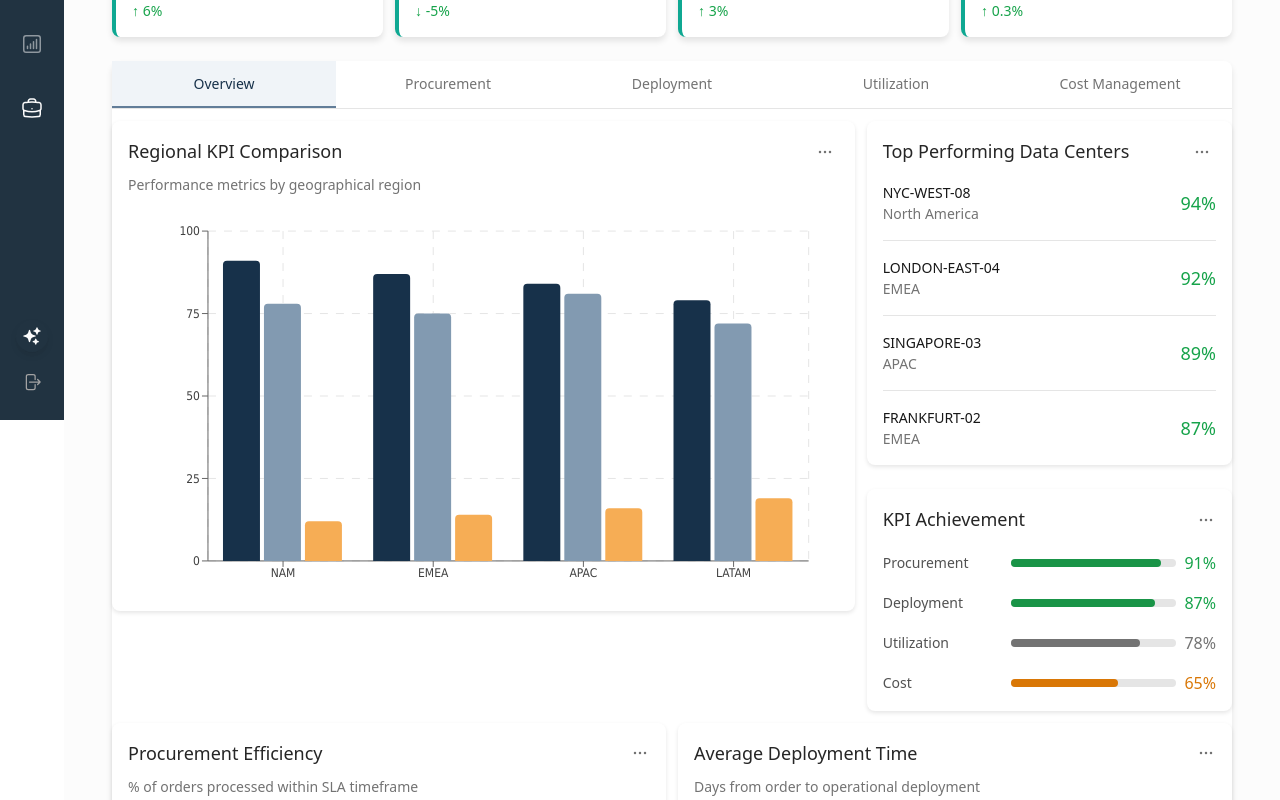
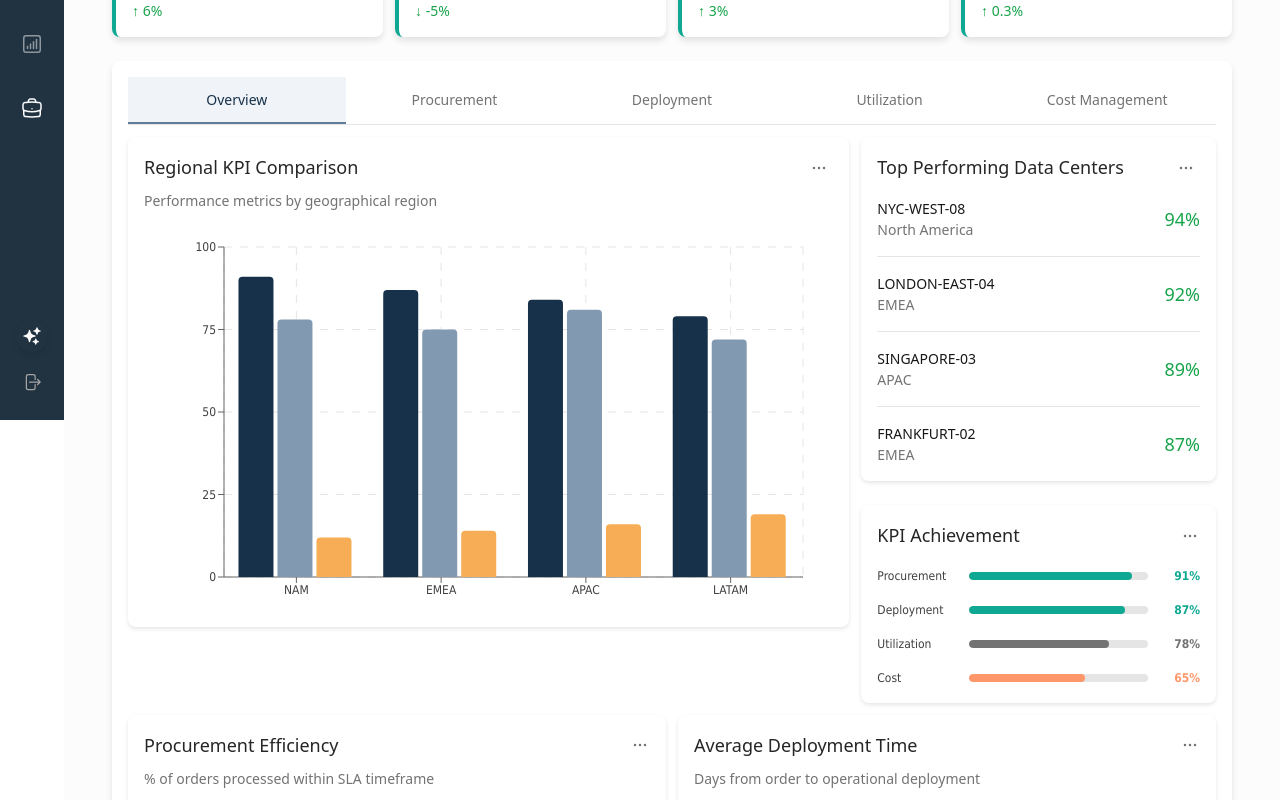
Before and after one commit to m-downing/flow_demo, a Next.js app: page /kpi in a window 1280 px wide. Shown: the part 380-1180 px from the top of the page. Built offline with nearby package versions, Linux system fonts and the light colour scheme.

Commit message:
Fixed lots of shit. Build successful.

```diff
--- a/src/app/chart-gallery/ChartGalleryDemo.tsx
+++ b/src/app/chart-gallery/ChartGalleryDemo.tsx
@@ -90,7 +90,7 @@ export const ChartGallery: React.FC = () => {
       </div>
 
       {/* Main Chart Gallery Container */}
-      <div className="bg-white dark:bg-neutral-900 shadow-md rounded-lg p-4">
+      <div className="mt-6">
         <h6 className="text-lg font-medium text-neutral-800 dark:text-neutral-50 mb-4">
           Chart Components
         </h6>
--- a/src/app/kpi/components/KPITabs.tsx
+++ b/src/app/kpi/components/KPITabs.tsx
@@ -2,6 +2,8 @@ import React, { useState, useEffect } from 'react';
 import {
   BarChart, LineChart
 } from '@/design-system/charts';
+import { ProgressTracker } from '@/design-system/charts/ProgressTracker';
+import Card from '@/design-system/layout/Card';
 import {
   procurementEfficiencyData,
   deploymentTimeData,
@@ -94,23 +96,24 @@ export const KPITabs: React.FC = () => {
   };
 
   return (
-    <div className="mb-6 bg-white dark:bg-neutral-900 shadow-md rounded-lg">
+    <Card shadowLevel="md" className="mb-6">
       {renderTabs()}
 
       {/* Overview Tab */}
       <TabPanel value={tabValue} index={0}>
         <div className="grid grid-cols-1 md:grid-cols-12 gap-3">
           <div className="md:col-span-8">
-            <div className="p-4 bg-white dark:bg-neutral-900 shadow-sm rounded-lg">
-              <div className="flex justify-between items-center mb-2">
-                <h6 className="text-lg font-medium text-neutral-800 dark:text-neutral-50">Regional KPI Comparison</h6>
+            <Card
+              title="Regional KPI Comparison"
+              subtitle="Performance metrics by geographical region"
+              headerAction={
                 <button className="text-neutral-500 dark:text-neutral-400 p-1 rounded-full hover:bg-neutral-100 dark:hover:bg-neutral-700">
                   <MoreIcon />
                 </button>
-              </div>
-              <p className="text-sm text-neutral-500 dark:text-neutral-400 mb-4">
-                Performance metrics by geographical region
-              </p>
+              }
+              shadowLevel="sm"
+              headerSpacing="2"
+            >
               <div className="h-96">
                 <BarChart
                   data={regionalKpiData}
@@ -119,17 +122,21 @@ export const KPITabs: React.FC = () => {
                   height={400}
                 />
               </div>
-            </div>
+            </Card>
           </div>
 
           <div className="md:col-span-4">
-            <div className="p-4 mb-6 bg-white dark:bg-neutral-900 shadow-sm rounded-lg">
-              <div className="flex justify-between items-center mb-2">
-                <h6 className="text-lg font-medium text-neutral-800 dark:text-neutral-50">Top Performing Data Centers</h6>
+            <Card
+              title="Top Performing Data Centers"
+              headerAction={
                 <button className="text-neutral-500 dark:text-neutral-400 p-1 rounded-full hover:bg-neutral-100 dark:hover:bg-neutral-700">
                   <MoreIcon />
                 </button>
-              </div>
+              }
+              shadowLevel="sm"
+              className="mb-6"
+              headerSpacing="2"
+            >
               <div className="space-y-4 mt-4">
                 <div className="flex justify-between items-center">
                   <div>
@@ -163,67 +170,71 @@ export const KPITabs: React.FC = () => {
                   <p className="text-lg font-medium text-green-600 dark:text-green-400">87%</p>
                 </div>
               </div>
-            </div>
+            </Card>
 
-            <div className="p-4 bg-white dark:bg-neutral-900 shadow-sm rounded-lg">
-              <div className="flex justify-between items-center mb-2">
-                <h6 className="text-lg font-medium text-neutral-800 dark:text-neutral-50">KPI Achievement</h6>
+            <Card
+              title="KPI Achievement"
+              headerAction={
+                <button className="text-neutral-500 dark:text-neutral-40">
+                  <MoreIcon />
+                </button>
+              }
+              shadowLevel="sm"
+              headerSpacing="2"
+            >
+              <div className="space-y-4 mt-4">
+                <ProgressTracker
+                  value={91}
+                  max={100}
+                  label="Procurement"
+                  status="success"
+                  variant="horizontal"
+                  mode="summary"
+                  height={8}
+                />
+                <ProgressTracker
+                  value={87}
+                  max={100}
+                  label="Deployment"
+                  status="success"
+                  variant="horizontal"
+                  mode="summary"
+                  height={8}
+                />
+                <ProgressTracker
+                  value={78}
+                  max={100}
+                  label="Utilization"
+                  status="neutral"
+                  variant="horizontal"
+                  mode="summary"
+                  height={8}
+                />
+                <ProgressTracker
+                  value={65}
+                  max={100}
+                  label="Cost"
+                  status="warning"
+                  variant="horizontal"
+                  mode="summary"
+                  height={8}
+                />
+              </div>
+            </Card>
+          </div>
+
+          <div className="md:col-span-6">
+            <Card
+              title="Procurement Efficiency"
+              subtitle="% of orders processed within SLA timeframe"
+              headerAction={
                 <button className="text-neutral-500 dark:text-neutral-400">
                   <MoreIcon />
                 </button>
-              </div>
-              <div className="space-y-4 mt-4">
-                <div className="flex items-center">
-                  <div className="w-32">
-                    <p className="text-sm text-neutral-600 dark:text-neutral-300">Procurement</p>
-                  </div>
-                  <div className="flex-grow bg-neutral-200 dark:bg-neutral-600 h-2 rounded-full">
-                    <div className="bg-green-500 dark:bg-green-400 h-2 rounded-full" style={{ width: '91%' }}></div>
-                  </div>
-                  <p className="ml-2 text-green-600 dark:text-green-400">91%</p>
-                </div>
-                <div className="flex items-center">
-                  <div className="w-32">
-                    <p className="text-sm text-neutral-600 dark:text-neutral-300">Deployment</p>
-                  </div>
-                  <div className="flex-grow bg-neutral-200 dark:bg-neutral-600 h-2 rounded-full">
-                    <div className="bg-green-500 dark:bg-green-400 h-2 rounded-full" style={{ width: '87%' }}></div>
-                  </div>
-                  <p className="ml-2 text-green-600 dark:text-green-400">87%</p>
-                </div>
-                <div className="flex items-center">
-                  <div className="w-32">
-                    <p className="text-sm text-neutral-600 dark:text-neutral-300">Utilization</p>
-                  </div>
-                  <div className="flex-grow bg-neutral-200 dark:bg-neutral-600 h-2 rounded-full">
-                    <div className="bg-neutral-500 dark:bg-neutral-400 h-2 rounded-full" style={{ width: '78%' }}></div>
-                  </div>
-                  <p className="ml-2 text-neutral-500 dark:text-neutral-400">78%</p>
-                </div>
-                <div className="flex items-center">
-                  <div className="w-32">
-                    <p className="text-sm text-neutral-600 dark:text-neutral-300">Cost</p>
-                  </div>
-                  <div className="flex-grow bg-neutral-200 dark:bg-neutral-600 h-2 rounded-full">
-                    <div className="bg-amber-700 dark:bg-amber-700 h-2 rounded-full" style={{ width: '65%' }}></div>
-                  </div>
-                  <p className="ml-2 text-amber-700 dark:text-amber-500">65%</p>
-                </div>
-              </div>
-            </div>
-          </div>
-
-          <div className="md:col-span-6">
-            <div className="p-4 bg-white dark:bg-neutral-900 shadow-sm rounded-lg">
-              <div className="flex justify-between items-center mb-2">
-                <h6 className="text-lg font-medium text-neutral-800 dark:text-neutral-50">Procurement Efficiency</h6>
-                <button className="text-neutral-500 dark:text-neutral-400">
-                  <MoreIcon />
-                </button>
-              </div>
-              <p className="text-sm text-neutral-500 dark:text-neutral-400 mb-4">
-                % of orders processed within SLA timeframe
-              </p>
+              }
+              shadowLevel="sm"
+              headerSpacing="2"
+            >
               <div className="h-72">
                 <LineChart
                   data={procurementEfficiencyData}
@@ -232,20 +243,21 @@ export const KPITabs: React.FC = () => {
                   height={300}
                 />
               </div>
-            </div>
+            </Card>
           </div>
 
           <div className="md:col-span-6">
-            <div className="p-4 bg-white dark:bg-neutral-900 shadow-sm rounded-lg">
-              <div className="flex justify-between items-center mb-2">
-                <h6 className="text-lg font-medium text-neutral-800 dark:text-neutral-50">Average Deployment Time</h6>
+            <Card
+              title="Average Deployment Time"
+              subtitle="Days from order to operational deployment"
+              headerAction={
                 <button className="text-neutral-500 dark:text-neutral-400">
                   <MoreIcon />
                 </button>
-              </div>
-              <p className="text-sm text-neutral-500 dark:text-neutral-400 mb-4">
-                Days from order to operational deployment
-              </p>
+              }
+              shadowLevel="sm"
+              headerSpacing="2"
+            >
               <div className="h-72">
                 <LineChart
                   data={deploymentTimeData}
@@ -254,7 +266,7 @@ export const KPITabs: React.FC = () => {
                   height={300}
                 />
               </div>
-            </div>
+            </Card>
           </div>
         </div>
       </TabPanel>
@@ -265,16 +277,17 @@ export const KPITabs: React.FC = () => {
           <h6 className="text-lg font-medium text-neutral-800 dark:text-neutral-50 mb-4">Procurement Key Performance Indicators</h6>
           <div className="grid grid-cols-1 md:grid-cols-12 gap-3">
             <div className="md:col-span-6">
-              <div className="p-4 bg-white dark:bg-neutral-900 shadow-sm rounded-lg">
-                <div className="flex justify-between items-center mb-2">
-                  <h6 className="text-lg font-medium text-neutral-800 dark:text-neutral-50">Procurement Efficiency Trend</h6>
+              <Card
+                title="Procurement Efficiency Trend"
+                subtitle="Percentage of orders processed within SLA timeframe"
+                headerAction={
                   <button className="text-neutral-500 dark:text-neutral-400">
                     <MoreIcon />
                   </button>
-                </div>
-                <p className="text-sm text-neutral-500 dark:text-neutral-400 mb-4">
-                  Percentage of orders processed within SLA timeframe
-                </p>
+                }
+                shadowLevel="sm"
+                headerSpacing="2"
+              >
                 <div className="h-72">
                   <LineChart
                     data={procurementEfficiencyData}
@@ -283,20 +296,21 @@ export const KPITabs: React.FC = () => {
                     height={300}
                   />
                 </div>
-              </div>
+              </Card>
             </div>
 
             <div className="md:col-span-6">
-              <div className="p-4 bg-white dark:bg-neutral-900 shadow-sm rounded-lg">
-                <div className="flex justify-between items-center mb-2">
-                  <h6 className="text-lg font-medium text-neutral-800 dark:text-neutral-50">Inventory Turnover Rate</h6>
+              <Card
+                title="Inventory Turnover Rate"
+                subtitle="Rate at which inventory is used and replaced"
+                headerAction={
                   <button className="text-neutral-500 dark:text-neutral-400">
                     <MoreIcon />
                   </button>
-                </div>
-                <p className="text-sm text-neutral-500 dark:text-neutral-400 mb-4">
-                  Rate at which inventory is used and replaced
-                </p>
+                }
+                shadowLevel="sm"
+                headerSpacing="2"
+              >
                 <div className="h-72">
                   <LineChart
                     data={inventoryTurnoverData}
@@ -305,7 +319,7 @@ export const KPITabs: React.FC = () => {
                     height={300}
                   />
                 </div>
-              </div>
+              </Card>
             </div>
           </div>
         </div>
@@ -317,16 +331,17 @@ export const KPITabs: React.FC = () => {
           <h6 className="text-lg font-medium text-neutral-800 dark:text-neutral-50 mb-4">Deployment Key Performance Indicators</h6>
           <div className="grid grid-cols-1 md:grid-cols-12 gap-3">
             <div className="md:col-span-6">
-              <div className="p-4 bg-white dark:bg-neutral-900 shadow-sm rounded-lg">
-                <div className="flex justify-between items-center mb-2">
-                  <h6 className="text-lg font-medium text-neutral-800 dark:text-neutral-50">Deployment Time Trend</h6>
+              <Card
+                title="Deployment Time Trend"
+                subtitle="Average days from order to operational deployment"
+                headerAction={
                   <button className="text-neutral-500 dark:text-neutral-400">
                     <MoreIcon />
                   </button>
-                </div>
-                <p className="text-sm text-neutral-500 dark:text-neutral-400 mb-4">
-                  Average days from order to operational deployment
-                </p>
+                }
+                shadowLevel="sm"
+                headerSpacing="2"
+              >
                 <div className="h-72">
                   <LineChart
                     data={deploymentTimeData}
@@ -335,20 +350,21 @@ export const KPITabs: React.FC = () => {
                     height={300}
                   />
                 </div>
-              </div>
+              </Card>
             </div>
 
             <div className="md:col-span-6">
-              <div className="p-4 bg-white dark:bg-neutral-900 shadow-sm rounded-lg">
-                <div className="flex justify-between items-center mb-2">
-                  <h6 className="text-lg font-medium text-neutral-800 dark:text-neutral-50">Regional Deployment Times</h6>
+              <Card
+                title="Regional Deployment Times"
+                subtitle="Average deployment time by region (days)"
+                headerAction={
                   <button className="text-neutral-500 dark:text-neutral-400">
                     <MoreIcon />
                   </button>
-                </div>
-                <p className="text-sm text-neutral-500 dark:text-neutral-400 mb-4">
-                  Average deployment time by region (days)
-                </p>
+                }
+                shadowLevel="sm"
+                headerSpacing="2"
+              >
                 <div className="h-72">
                   <BarChart
                     data={regionalKpiData}
@@ -357,7 +373,7 @@ export const KPITabs: React.FC = () => {
                     height={300}
                   />
                 </div>
-              </div>
+              </Card>
             </div>
           </div>
         </div>
@@ -369,16 +385,17 @@ export const KPITabs: React.FC = () => {
           <h6 className="text-lg font-medium text-neutral-800 dark:text-neutral-50 mb-4">Utilization Key Performance Indicators</h6>
           <div className="grid grid-cols-1 md:grid-cols-12 gap-3">
             <div className="md:col-span-6">
-              <div className="p-4 bg-white dark:bg-neutral-900 shadow-sm rounded-lg">
-                <div className="flex justify-between items-center mb-2">
-                  <h6 className="text-lg font-medium text-neutral-800 dark:text-neutral-50">Capacity Utilization Trend</h6>
+              <Card
+                title="Capacity Utilization Trend"
+                subtitle="Percentage of data center capacity being utilized"
+                headerAction={
                   <button className="text-neutral-500 dark:text-neutral-400">
                     <MoreIcon />
                   </button>
-                </div>
-                <p className="text-sm text-neutral-500 dark:text-neutral-400 mb-4">
-                  Percentage of data center capacity being utilized
-                </p>
+                }
+                shadowLevel="sm"
+                headerSpacing="2"
+              >
                 <div className="h-72">
                   <LineChart
                     data={capacityUtilizationData}
@@ -387,20 +404,21 @@ export const KPITabs: React.FC = () => {
                     height={300}
                   />
                 </div>
-              </div>
+              </Card>
             </div>
 
             <div className="md:col-span-6">
-              <div className="p-4 bg-white dark:bg-neutral-900 shadow-sm rounded-lg">
-                <div className="flex justify-between items-center mb-2">
-                  <h6 className="text-lg font-medium text-neutral-800 dark:text-neutral-50">Regional Utilization Rates</h6>
+              <Card
+                title="Regional Utilization Rates"
+                subtitle="Capacity utilization percentage by region"
+                headerAction={
                   <button className="text-neutral-500 dark:text-neutral-400">
                     <MoreIcon />
                   </button>
-                </div>
-                <p className="text-sm text-neutral-500 dark:text-neutral-400 mb-4">
-                  Capacity utilization percentage by region
-                </p>
+                }
+                shadowLevel="sm"
+                headerSpacing="2"
+              >
                 <div className="h-72">
                   <BarChart
                     data={regionalKpiData}
@@ -409,7 +427,7 @@ export const KPITabs: React.FC = () => {
                     height={300}
                   />
                 </div>
-              </div>
+              </Card>
             </div>
           </div>
         </div>
@@ -426,6 +444,6 @@ export const KPITabs: React.FC = () => {
           </div>
         </div>
       </TabPanel>
-    </div>
+    </Card>
   );
 };
--- a/src/app/snapshot/page.tsx
+++ b/src/app/snapshot/page.tsx
@@ -61,8 +61,7 @@ const SnapshotPage: React.FC = () => {
       <KeyMetricsSection />
 
       {/* Main dashboard content wrapper */}
-      <div className="bg-white dark:bg-neutral-900 shadow-md rounded-lg mb-6">
-        <div className="p-4">
+      <div className="mb-6">
         <h6 className="text-lg font-medium text-neutral-800 dark:text-neutral-50 mb-4">
           Infrastructure Overview
         </h6>
@@ -79,7 +78,6 @@ const SnapshotPage: React.FC = () => {
           <DeploymentProgressSection />
         </div>
       </div>
-      </div>
     </PageContainer>
   );
 };
--- a/src/design-system/charts/ProgressTracker.tsx
+++ b/src/design-system/charts/ProgressTracker.tsx
@@ -23,6 +23,9 @@ type DetailLevel = 'summary' | 'drilldown' | 'deepDive';
  * @property {boolean} [loading=false] - Loading state (shows a generic loader).
  * @property {ReactNode} [emptyState] - Not typically used for progress, but included for consistency.
  * @property {boolean} [showValueAsTooltip=false] - Whether to show the value as a tooltip.
+ * @property {'circular' | 'horizontal'} [variant='circular'] - The variant of the progress tracker.
+ * @property {number} [height=8] - Height of the horizontal progress bar (only for horizontal variant).
+ * @property {boolean} [showValue=true] - Whether to show the value text (for horizontal variant).
  */
 interface ProgressTrackerProps {
   value: number;
@@ -36,10 +39,13 @@ interface ProgressTrackerProps {
   loading?: boolean;
   emptyState?: ReactNode; // Less relevant here, but for consistency
   showValueAsTooltip?: boolean; // New prop
+  variant?: 'circular' | 'horizontal'; // New prop
+  height?: number; // New prop for horizontal variant
+  showValue?: boolean; // New prop for horizontal variant
 }
 
 /**
- * ProgressTracker component displays a circular progress indicator.
+ * ProgressTracker component displays a circular or horizontal progress indicator.
  *
  * @param {ProgressTrackerProps} props - The properties for the ProgressTracker.
  * @returns {JSX.Element} The rendered ProgressTracker component.
@@ -57,6 +63,9 @@ export const ProgressTracker: React.FC<ProgressTrackerProps> = ({
   // eslint-disable-next-line @typescript-eslint/no-unused-vars
   emptyState: _emptyState, // Included for prop consistency, less typical for a progress bar
   showValueAsTooltip = false, // Default to false
+  variant = 'circular', // Default to circular
+  height = 8, // Default height for horizontal
+  showValue = true, // Default to showing value
 }) => {
   const { theme } = useTheme();
   const [isMounted, setIsMounted] = useState(false);
@@ -69,7 +78,7 @@ export const ProgressTracker: React.FC<ProgressTrackerProps> = ({
   const themeColors = getChartColors(isDark);
 
   if (loading) {
-    return <div style={{ display: 'flex', alignItems: 'center', justifyContent: 'center', height: propSize || (mode === 'summary' ? 50 : 100), fontFamily: getTypography.fontFamily('body'), color: themeColors.axis.color }}>Loading...</div>;
+    return <div style={{ display: 'flex', alignItems: 'center', justifyContent: 'center', height: variant === 'horizontal' ? height : (propSize || (mode === 'summary' ? 50 : 100)), fontFamily: getTypography.fontFamily('body'), color: themeColors.axis.color }}>Loading...</div>;
   }
 
   // Handle cases where progress isn't meaningful (optional, based on use case)
@@ -93,6 +102,71 @@ export const ProgressTracker: React.FC<ProgressTrackerProps> = ({
   const defaultFormatter = (val: number, mx: number) => `${Math.round((val / mx) * 100)}%`;
   const displayValue = valueFormatter ? valueFormatter(value, max) : defaultFormatter(value, max);
 
+  // Horizontal variant implementation
+  if (variant === 'horizontal') {
+    const percentage = Math.max(0, Math.min(value, max)) / max * 100;
+
+    return (
+      <div
+        style={{
+          display: 'flex',
+          alignItems: 'center',
+          gap: '12px',
+          fontFamily: getTypography.fontFamily('body'),
+          opacity: isMounted ? 1 : 0,
+          transition: 'opacity 0.15s ease-in-out',
+          width: '100%'
+        }}
+        key={`progress-${theme}-${isMounted}`}
+        title={showValueAsTooltip ? displayValue : undefined}
+      >
+        {isMounted && (
+          <>
+            {label && (
+              <div style={{
+                minWidth: mode === 'summary' ? '80px' : '128px',
+                fontSize: getTypography.fontSize(mode === 'summary' ? 'xs' : 'sm'),
+                color: themeColors.axis.color,
+              }}>
+                {label}
+              </div>
+            )}
+            <div style={{
+              flexGrow: 1,
+              backgroundColor: trackColor,
+              height: `${height}px`,
+              borderRadius: `${height / 2}px`,
+              position: 'relative',
+              overflow: 'hidden'
+            }}>
+              <div
+                style={{
+                  backgroundColor: progressColor,
+                  height: '100%',
+                  width: `${percentage}%`,
+                  borderRadius: `${height / 2}px`,
+                  transition: 'width 0.3s ease-out'
+                }}
+              />
+            </div>
+            {showValue && !showValueAsTooltip && (
+              <div style={{
+                minWidth: '40px',
+                textAlign: 'right',
+                fontSize: getTypography.fontSize(mode === 'summary' ? 'xs' : 'sm'),
+                color: status === 'primary' ? themeColors.axis.color : progressColor,
+                fontWeight: getTypography.fontWeight('semibold')
+              }}>
+                {displayValue}
+              </div>
+            )}
+          </>
+        )}
+      </div>
+    );
+  }
+
+  // Circular variant (existing implementation)
   return (
     <div
       style={{
```
Also changed, not shown: src/app/kpi/components/KPIInsights.tsx (+8 -5 lines), src/app/snapshot/components/CapacityTrendChart.tsx (+8 -8 lines), src/app/snapshot/components/DeploymentProgressSection.tsx (+9 -8 lines), src/app/snapshot/components/RackTypeDistribution.tsx (+9 -8 lines), src/app/snapshot/components/RegionDistributionChart.tsx (+8 -8 lines). Lines whose indentation alone changed are shown as unchanged.
